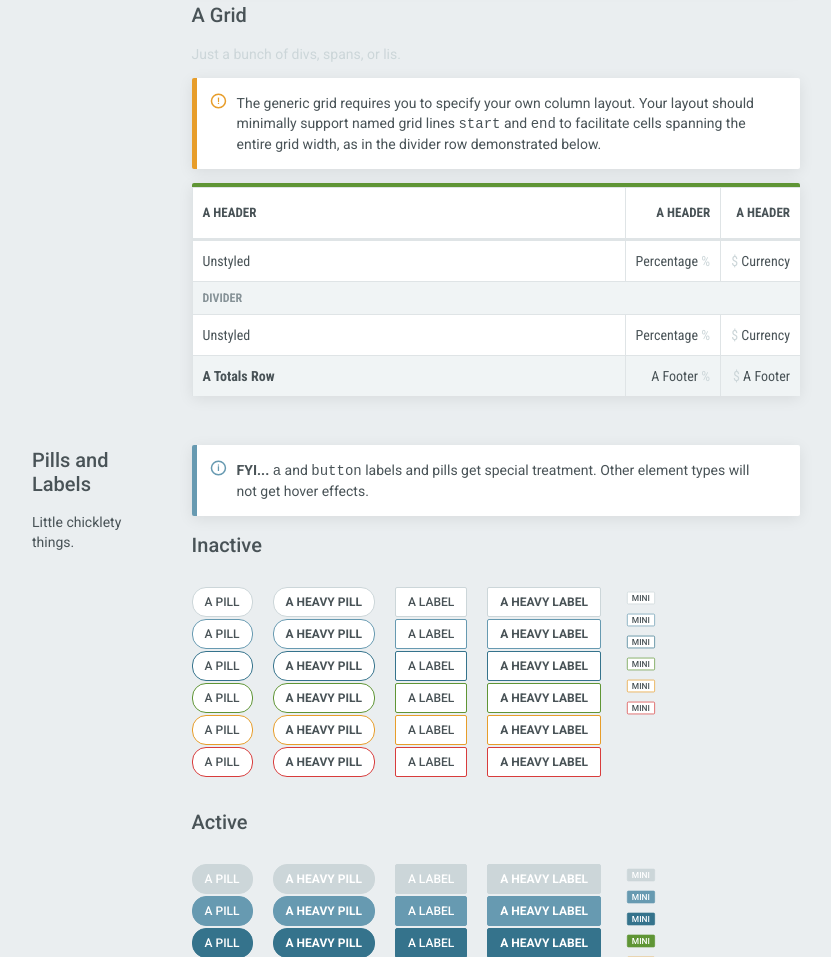
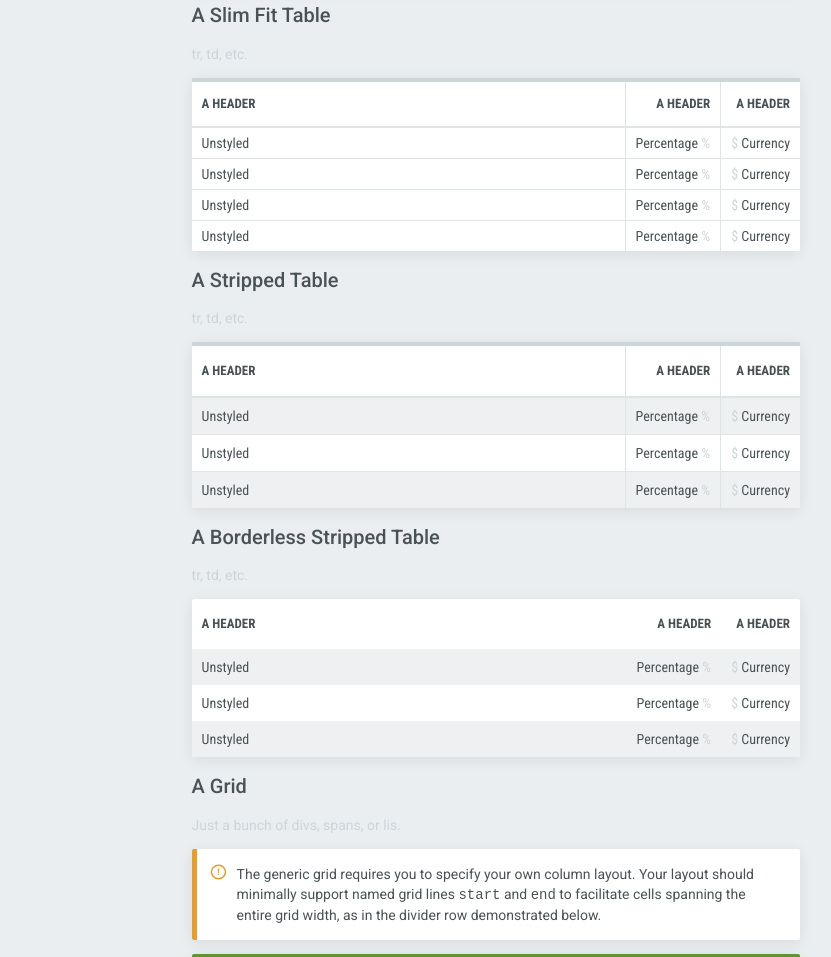
Before and after one commit to iVantage/ivh-base, a website: page packages/ivh-base-style/demo.html in a window 1280 px wide. Shown: the part 6033-6990 px from the top of the page, without its empty margins (224-1055 px from the left). Drawn offline with Linux system fonts and the light colour scheme.

Commit message:
add slim, borderless, stripped

```diff
--- a/packages/ivh-base-style/demo.html
+++ b/packages/ivh-base-style/demo.html
@@ -621,6 +621,98 @@
             </tbody>
           </table>
 
+          <h2>A Slim Fit Table</h2>
+          <p class="au-text-muted">tr, td, etc.</p>
+          <table class="au-table au-table-slim" style="width: 100%;">
+            <thead>
+              <tr>
+                <th class="au-col-text">A header</th>
+                <th class="au-col-data">A header</th>
+                <th class="au-col-data">A header</th>
+              </tr>
+            </thead>
+            <tbody>
+              <tr>
+                <td class="au-col-text">Unstyled</td>
+                <td class="au-col-data au-text-percentage">Percentage</td>
+                <td class="au-col-data au-text-dollars">Currency</td>
+              </tr>
+              <tr>
+                <td class="au-col-text">Unstyled</td>
+                <td class="au-col-data au-text-percentage">Percentage</td>
+                <td class="au-col-data au-text-dollars">Currency</td>
+              </tr>
+              <tr>
+                <td class="au-col-text">Unstyled</td>
+                <td class="au-col-data au-text-percentage">Percentage</td>
+                <td class="au-col-data au-text-dollars">Currency</td>
+              </tr>
+              <tr>
+                <td class="au-col-text">Unstyled</td>
+                <td class="au-col-data au-text-percentage">Percentage</td>
+                <td class="au-col-data au-text-dollars">Currency</td>
+              </tr>
+            </tbody>
+          </table>
+
+          <h2>A Stripped Table</h2>
+          <p class="au-text-muted">tr, td, etc.</p>
+          <table class="au-table au-table-stripped" style="width: 100%;">
+            <thead>
+              <tr>
+                <th class="au-col-text">A header</th>
+                <th class="au-col-data">A header</th>
+                <th class="au-col-data">A header</th>
+              </tr>
+            </thead>
+            <tbody>
+              <tr>
+                <td class="au-col-text">Unstyled</td>
+                <td class="au-col-data au-text-percentage">Percentage</td>
+                <td class="au-col-data au-text-dollars">Currency</td>
+              </tr>
+              <tr>
+                <td class="au-col-text">Unstyled</td>
+                <td class="au-col-data au-text-percentage">Percentage</td>
+                <td class="au-col-data au-text-dollars">Currency</td>
+              </tr>
+              <tr>
+                <td class="au-col-text">Unstyled</td>
+                <td class="au-col-data au-text-percentage">Percentage</td>
+                <td class="au-col-data au-text-dollars">Currency</td>
+              </tr>
+            </tbody>
+          </table>
+
+          <h2>A Borderless Stripped Table</h2>
+          <p class="au-text-muted">tr, td, etc.</p>
+          <table class="au-table au-table-borderless au-table-stripped" style="width: 100%;">
+            <thead>
+              <tr>
+                <th class="au-col-text">A header</th>
+                <th class="au-col-data">A header</th>
+                <th class="au-col-data">A header</th>
+              </tr>
+            </thead>
+            <tbody>
+              <tr>
+                <td class="au-col-text">Unstyled</td>
+                <td class="au-col-data au-text-percentage">Percentage</td>
+                <td class="au-col-data au-text-dollars">Currency</td>
+              </tr>
+              <tr>
+                <td class="au-col-text">Unstyled</td>
+                <td class="au-col-data au-text-percentage">Percentage</td>
+                <td class="au-col-data au-text-dollars">Currency</td>
+              </tr>
+              <tr>
+                <td class="au-col-text">Unstyled</td>
+                <td class="au-col-data au-text-percentage">Percentage</td>
+                <td class="au-col-data au-text-dollars">Currency</td>
+              </tr>
+            </tbody>
+          </table>
+
           <h2>A Grid</h2>
           <p class="au-text-muted">Just a bunch of divs, spans, or lis.</p>
 
--- a/packages/ivh-base-style/lib/css/table.css
+++ b/packages/ivh-base-style/lib/css/table.css
@@ -109,6 +109,7 @@
   border-left: none;
 }
 
+
 .au-cell-divider {
   font-size: 12px;
   line-height: 12px;
@@ -129,3 +130,25 @@
   grid-column-start: start;
   grid-column-end: end;
 }
+
+.au-table-slim th,
+.au-table-slim td {
+  padding: 7px 10px;
+}
+
+.au-table-borderless {
+  border-top:none;
+}
+
+.au-table-borderless th:first-child,
+.au-table-borderless td:first-child,
+.au-table-borderless > *:first-child,
+.au-table-borderless th,
+.au-table-borderless td,
+.au-table-borderless > * {
+  border: unset !important;
+}
+
+.au-table-stripped tbody > tr:nth-child(odd){
+  background-color: #EFF0F1;
+}
```
Also changed, not shown: packages/ivh-base-components/dist/ivh-base-components.js, packages/ivh-base-style/dist/ivh-base-style.css, packages/ivh-base-style/dist/ivh-base-style.min.css, 1 other file.
